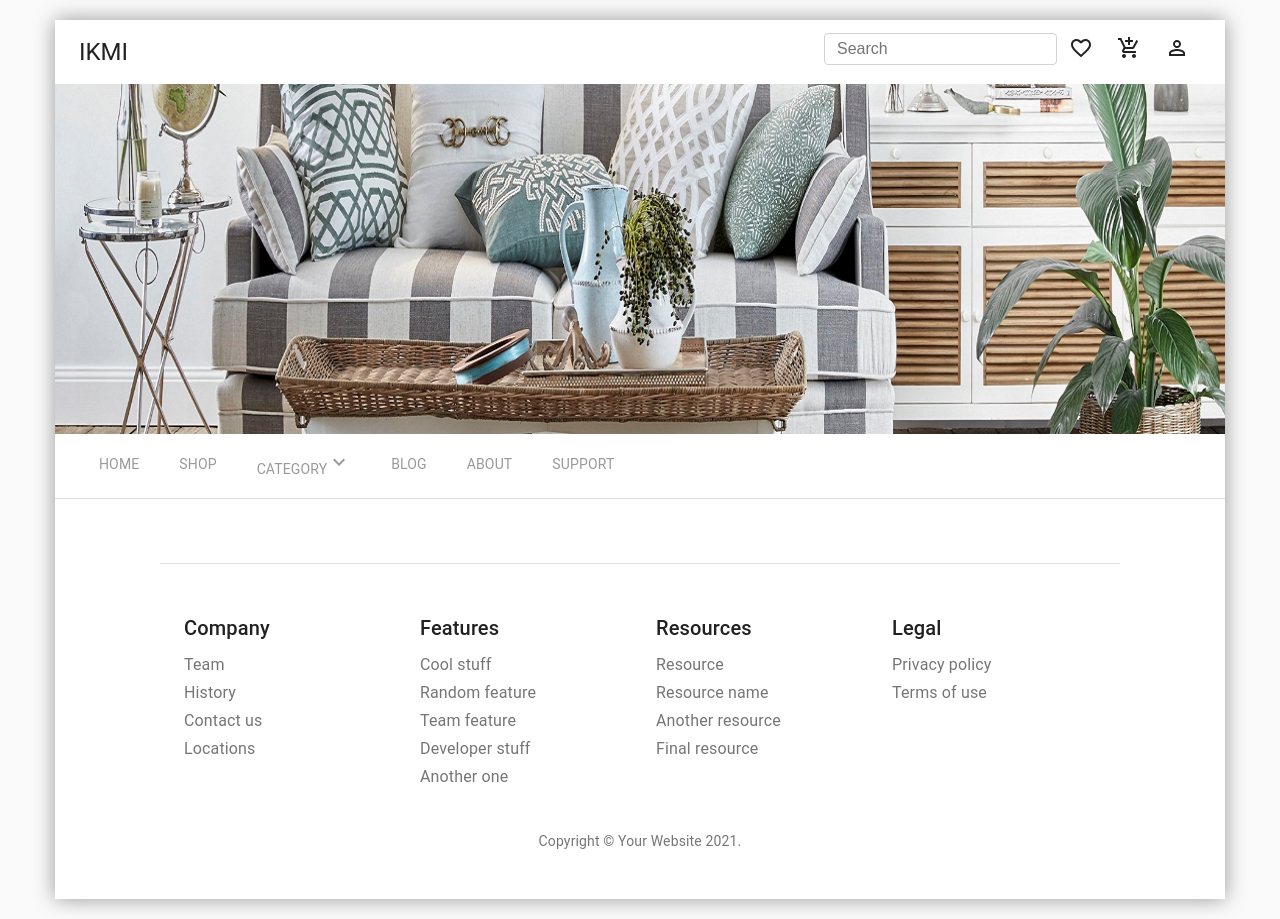
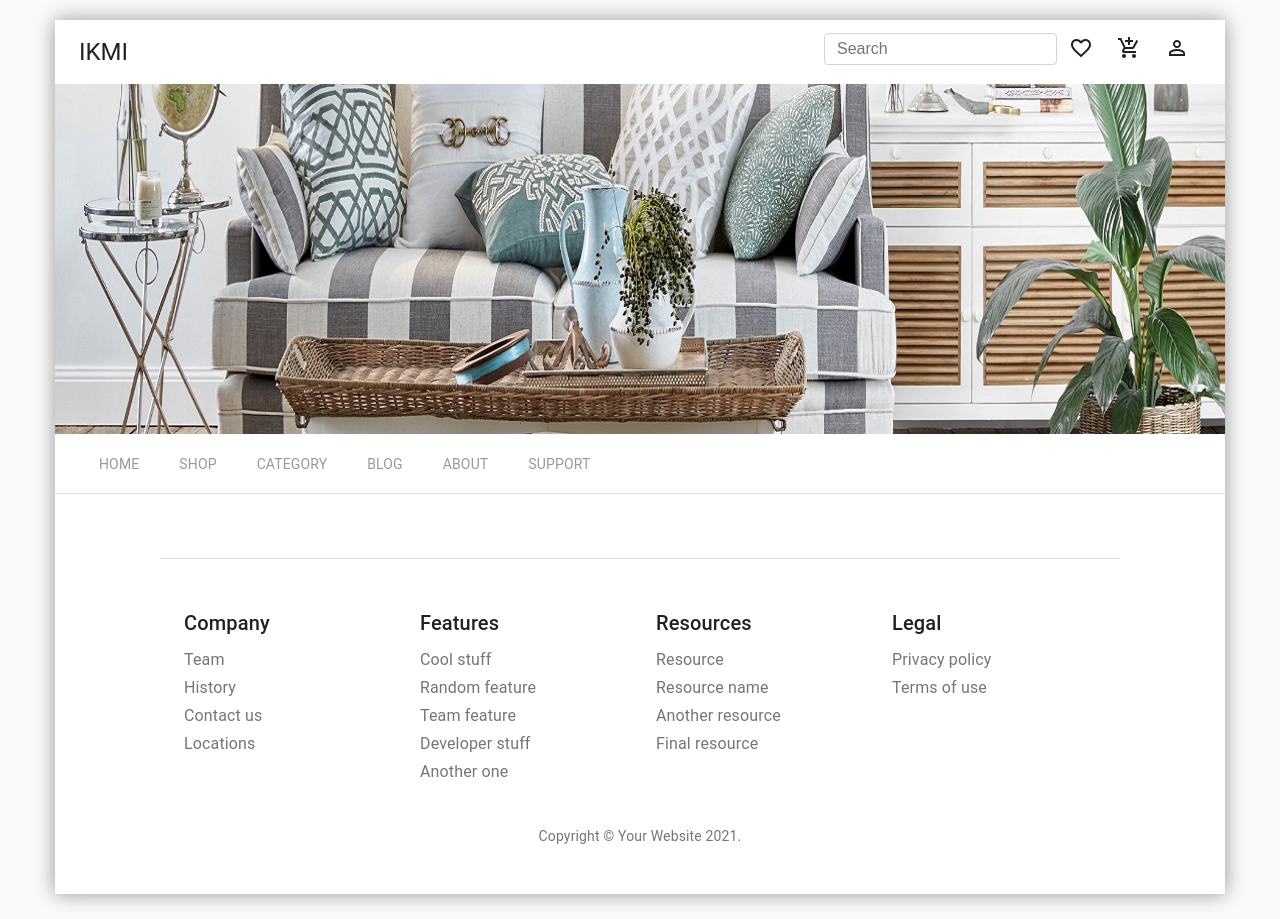
Before and after one commit to Ikhtiarmahmud/ikmi-commerce, a React (Create React App) app: page / in a window 1280 px wide. Built offline with nearby package versions, Linux system fonts and the light colour scheme.

Commit message:
Navbar design update & code refactor

```diff
--- a/src/components/Navbar/index.js
+++ b/src/components/Navbar/index.js
@@ -1,68 +1,11 @@
 import React, { useState } from 'react';
-import { makeStyles } from '@material-ui/core/styles';
 import AppBar from '@material-ui/core/AppBar';
-import Button from '@material-ui/core/Button';
 import Toolbar from '@material-ui/core/Toolbar';
-import Typography from '@material-ui/core/Typography';
-import Link from '@material-ui/core/Link';
-import IconButton from '@material-ui/core/IconButton';
-import MenuIcon from '@material-ui/icons/Menu';
-import Menu from '@material-ui/core/Menu';
+import Grid from '@material-ui/core/Grid';
 import MenuItem from '@material-ui/core/MenuItem';
-import Grid from '@material-ui/core/Grid';
-import KeyboardArrowDownTwoToneIcon from '@material-ui/icons/KeyboardArrowDownTwoTone';
-
-const useStyles = makeStyles((theme) => ({
-    root: {
-        flexGrow: 1,
-        backgroundColor: "#fff",
-        boxShadow: "0px 0px 0px 0px",
-        borderBottom: `1px solid ${theme.palette.divider
-            }`
-    },
-    menuButton: {
-        marginRight: theme.spacing(2)
-    },
-    item: {
-        "& li": {
-            color: "#999",
-            lineHeight: "38px",
-            display: "block",
-            overflow: "hidden",
-            padding: "12px 20px 10px 20px",
-            margin: "0",
-            fontSize: "14px",
-            textDecoration: "none",
-            textTransform: "uppercase",
-            "& button": {
-
-            }
-        },
-        "& li:hover": {
-            color: "#fff",
-            backgroundColor: "#a8b324;"
-        }
-    },
-    categoryMenu: {
-        marginTop: "55px",
-        // "ul": {
-            width: "150px"
-        // }
-    }
-}));
+import { useStyles } from './style';
 
 const Navbar = () => {
-
-    const [anchorEl, setAnchorEl] = useState(null);
-
-    const handleClick = (event) => {
-        setAnchorEl(event.currentTarget);
-    };
-
-    const handleClose = () => {
-        setAnchorEl(null);
-        console.log(anchorEl);
-    };
 
     const classes = useStyles();
 
@@ -79,24 +22,7 @@ const Navbar = () => {
                         }>
                         <MenuItem>Home</MenuItem>
                         <MenuItem>Shop</MenuItem>
-
-                        <Button style={{padding:"0px 0px"}} aria-controls="simple-menu" aria-haspopup="true" onMouseOver={handleClick}>
-                            <MenuItem>Category<KeyboardArrowDownTwoToneIcon style={{marginTop:"5px"}}/></MenuItem>
-                         </Button>
-
-                        <Menu className={classes.categoryMenu} id="simple-menu"
-                            anchorEl={anchorEl}
-                            keepMounted
-                            open={
-                                Boolean(anchorEl)
-                            }
-                            onClose={handleClose}
-                            >
-                            <MenuItem onClick={handleClose}>Mobile</MenuItem>
-                            <MenuItem onClick={handleClose}>Watch</MenuItem>
-                            <MenuItem onClick={handleClose}>Laptp</MenuItem>
-                        </Menu>
-
+                        <MenuItem>Category</MenuItem>
                         <MenuItem>Blog</MenuItem>
                         <MenuItem>About</MenuItem>
                         <MenuItem>Support</MenuItem>
--- /dev/null
+++ b/src/components/Navbar/style.js
@@ -0,0 +1,38 @@
+
+import { makeStyles } from '@material-ui/core/styles';
+
+export const useStyles = makeStyles((theme) => ({
+    root: {
+        flexGrow: 1,
+        backgroundColor: "#fff",
+        boxShadow: "0px 0px 0px 0px",
+        borderBottom: `1px solid ${theme.palette.divider
+            }`
+    },
+    menuButton: {
+        marginRight: theme.spacing(2)
+    },
+    item: {
+        "& li": {
+            color: "#999",
+            lineHeight: "38px",
+            display: "block",
+            overflow: "hidden",
+            padding: "12px 20px 10px 20px",
+            margin: "0",
+            fontSize: "14px",
+            textDecoration: "none",
+            textTransform: "uppercase",
+            "& button": {
+
+            }
+        },
+        "& li:hover": {
+            color: "#fff",
+            backgroundColor: "#a8b324;"
+        }
+    },
+    categoryMenu: {
+        marginTop: "55px",
+    }
+}));
```
